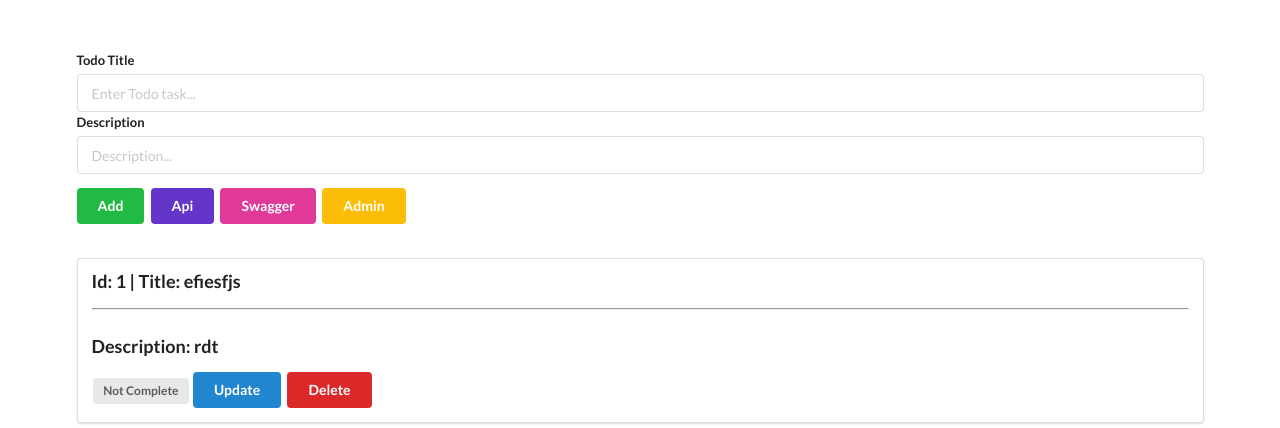
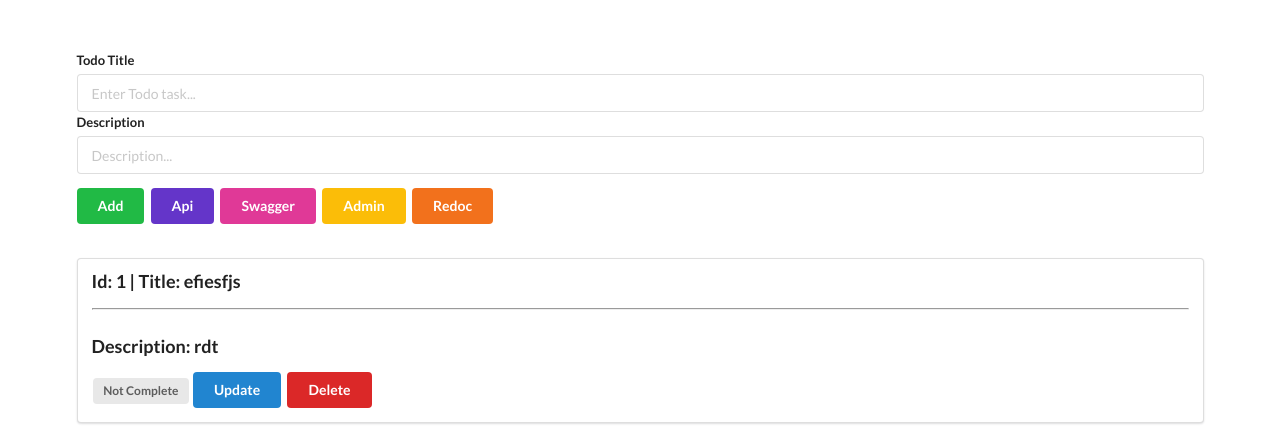
Before and after one commit to snowa-snowa/DJ_Swagger_Api_00, a Django app: page / in a window 1280 px wide. Shown: the part 86-514 px from the top of the page. Run offline with Django 4.2, Linux system fonts and the light colour scheme; data comes from the database, SQL or seed files in the repository.

Commit message:
Swagger and Api for Todo?

```diff
--- a/todoAppEasy/urls.py
+++ b/todoAppEasy/urls.py
@@ -17,7 +17,7 @@ from drf_yasg import openapi
 schema_view = get_schema_view(
     openapi.Info(
         title="Second test",
-        default_version='0.801',
+        default_version='0.808',
         description="Fist test swagger",
         terms_of_service="https://www.youtube.com/watch?v=DEDXB2bAr9o&list=PLXPrA9Gm6TC1p9nmffSzaar_gp3SLh8ip&index=3",
         contact=openapi.Contact(email="#"),
--- a/todoapp/templates/base.html
+++ b/todoapp/templates/base.html
@@ -29,7 +29,7 @@
                     <label>Description</label>
                     <input type="text" name="description" placeholder="Description...">
                 </div>
-                <button class="ui green button" type="submit">Add</button> <a class="ui violet button" href="http://127.0.0.1:8000/api/">Api</a> <a class="ui pink button" href="http://127.0.0.1:8000/swagger/">Swagger</a> <a class="ui yellow button" href="http://127.0.0.1:8000/admin/">Admin</a>
+                <button class="ui green button" type="submit">Add</button> <a class="ui violet button" href="http://127.0.0.1:8000/api/">Api</a> <a class="ui pink button" href="http://127.0.0.1:8000/swagger/">Swagger</a> <a class="ui yellow button" href="http://127.0.0.1:8000/admin/">Admin</a> <a class="ui orange button" href="http://127.0.0.1:8000/redoc/">Redoc</a>
                 <br>
                 <br>
             </form>
```
